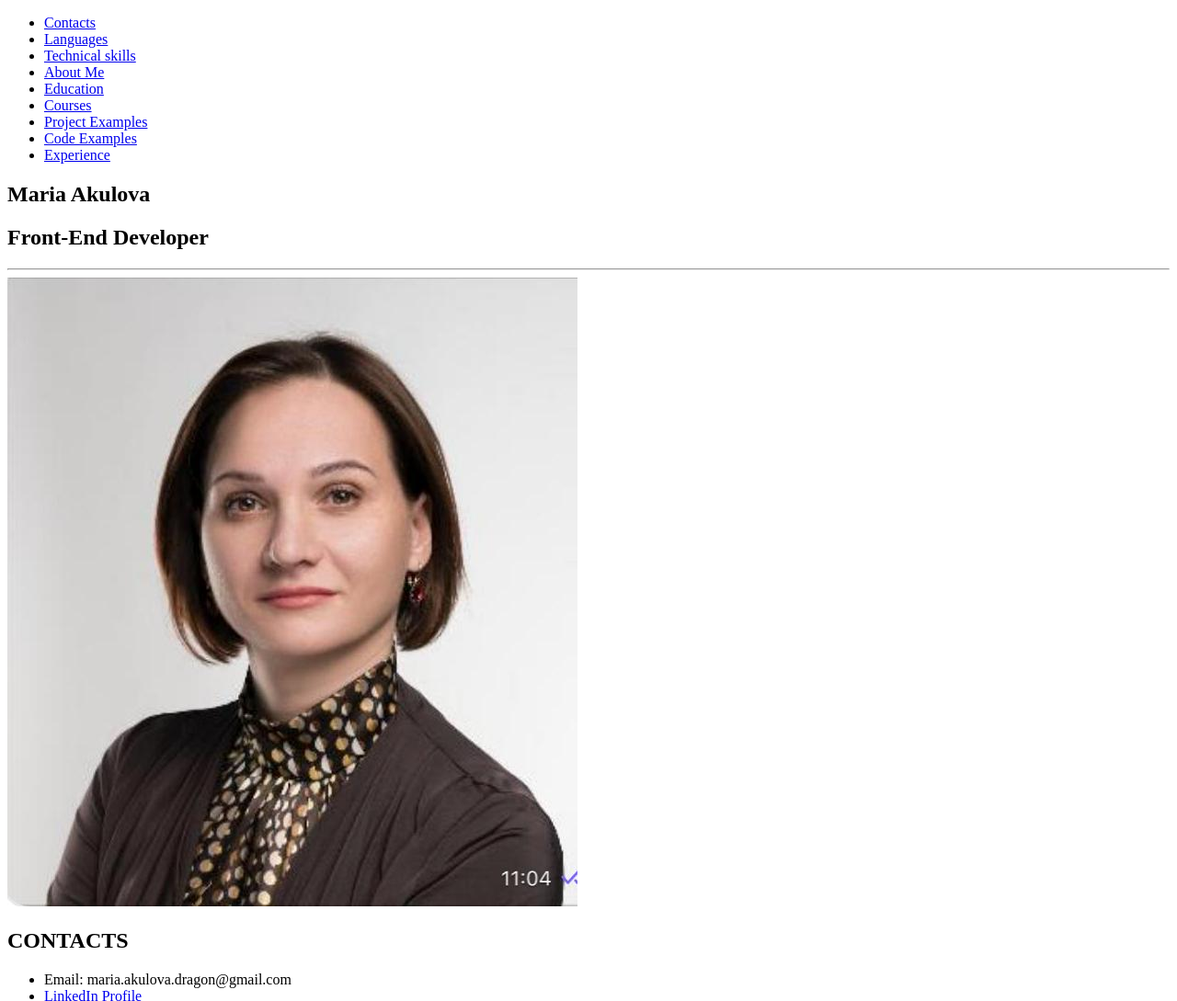
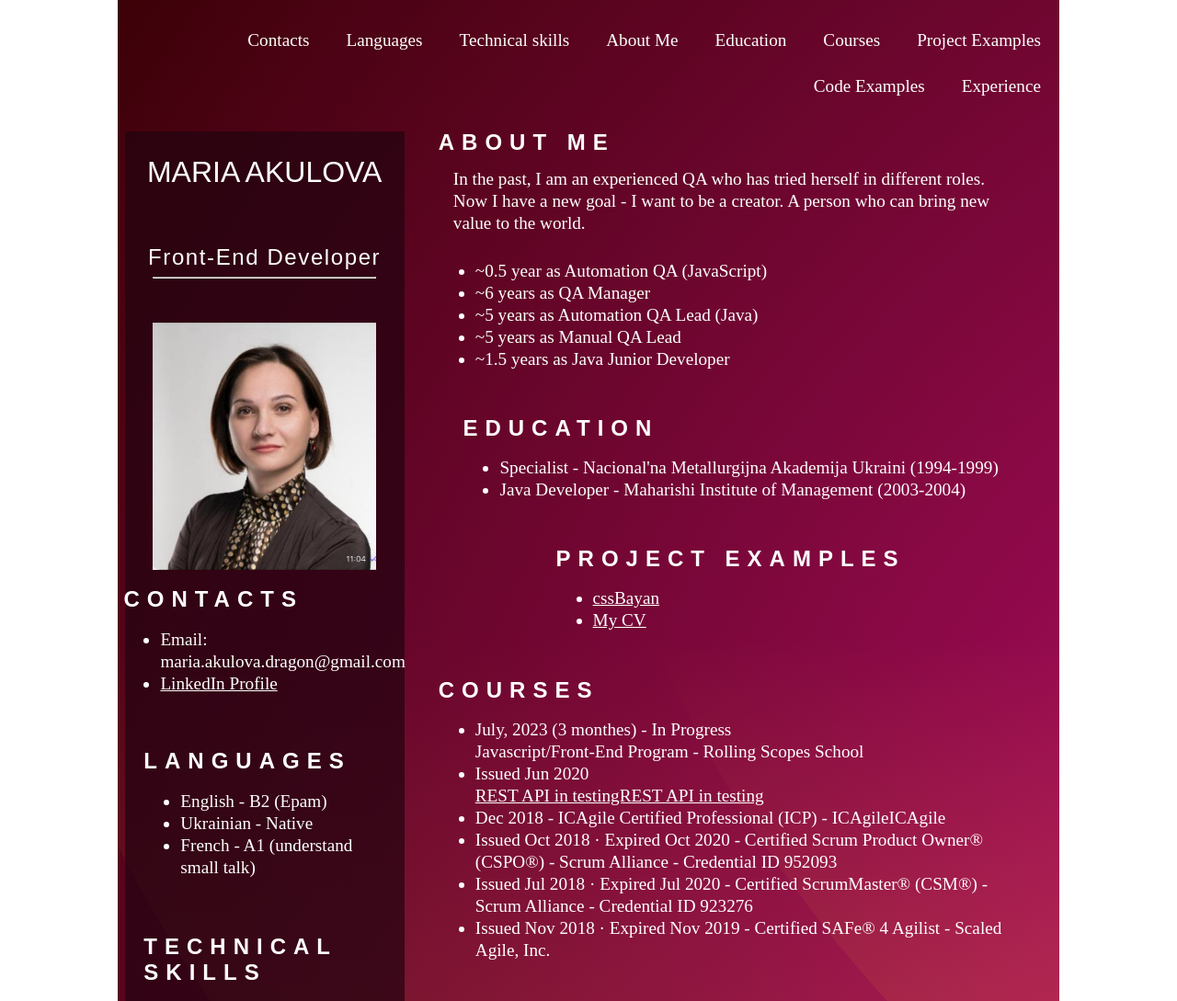
Before and after one commit to maria-akulova/rsschool-cv, a website: page index.html in a window 1280 px wide. Shown: the top 1089 px of the page at 92% size. Drawn offline with Linux system fonts and the light colour scheme.

Commit message:
fix: style file name

```diff
--- a/index.html
+++ b/index.html
@@ -5,7 +5,7 @@
   <meta http-equiv='X-UA-Compatible' content='IE=edge'>
   <title>Page Title</title>
   <meta name='viewport' content='width=device-width, initial-scale=1'>
-  <link rel='stylesheet' type='text/css' media='screen' href='assets/css/style1.css'>
+  <link rel='stylesheet' type='text/css' media='screen' href='assets/css/style.css'>
 </head>
 <body>
   <div class="container">
```
